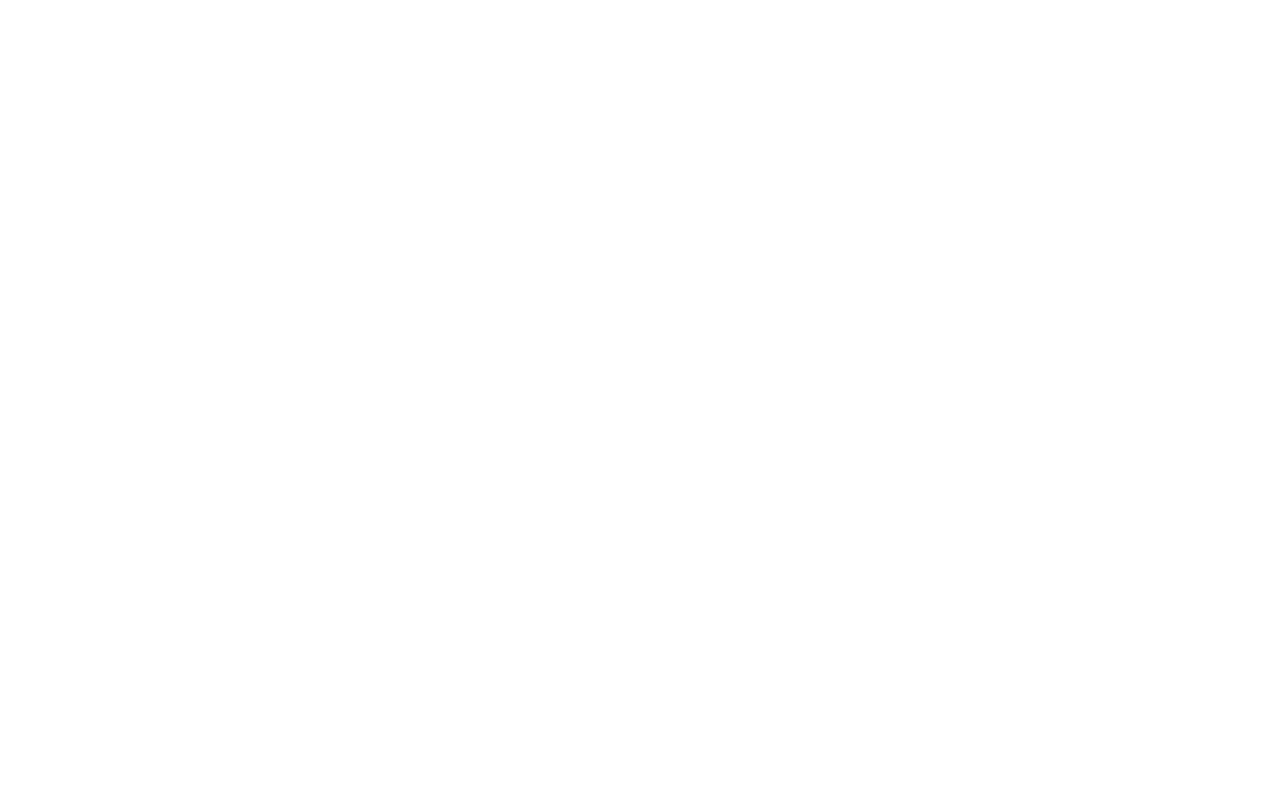
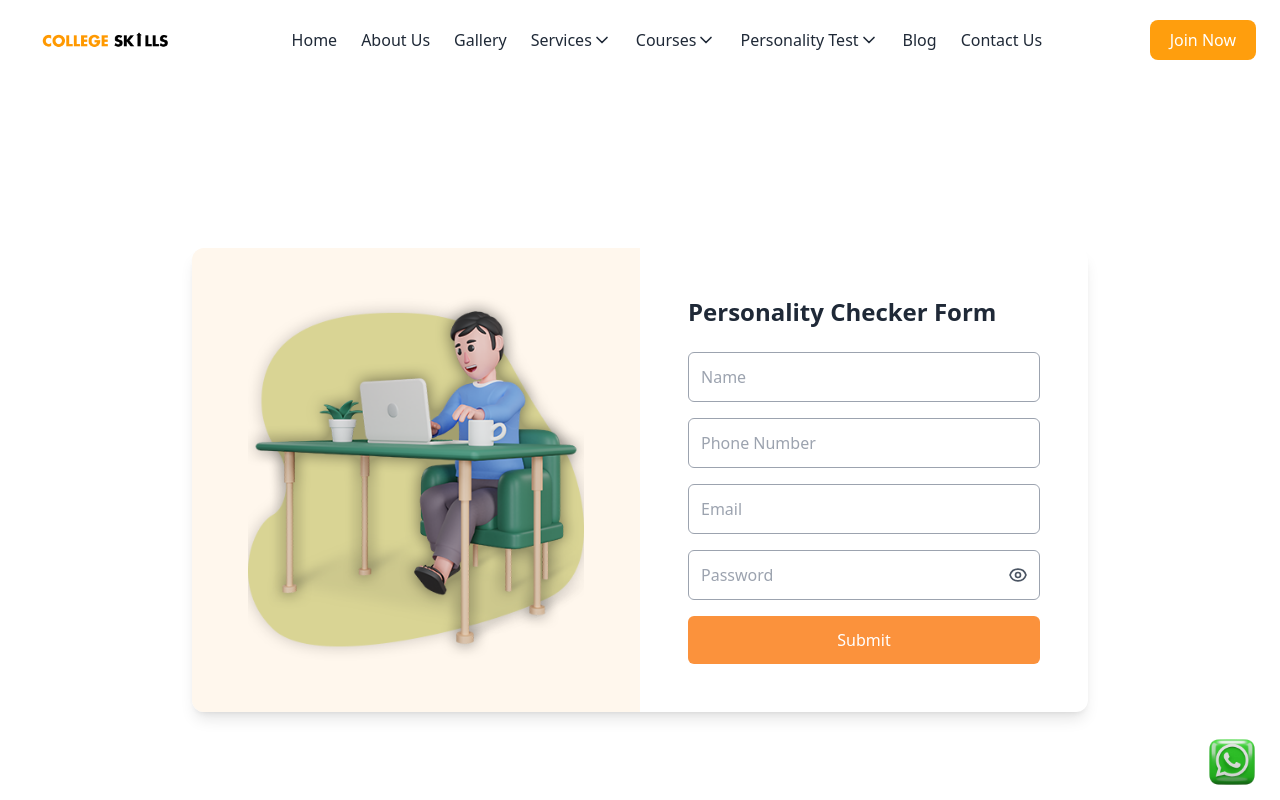
Before and after one commit to CollegeSkills/collegeskills, a React (Vite) app: page /signup in a window 1280 px wide. Before the commit this address had no page. Shown: the top 800 px of the page. Built offline with nearby package versions, Linux system fonts and the light colour scheme.

Commit message:
add signup page

```diff
--- a/src/App.jsx
+++ b/src/App.jsx
@@ -26,6 +26,7 @@ import JoinNowUser from "./Pages/Dashboard/JoinNowUser";
 import ResetPassword from "./Components/Admin/ResetPassword";
 import PersonalityTest from "./Pages/EnglishTest";
 import HinglishTest from "./Pages/HinglishTest";
+import SignUp from "./Pages/Signup";
 
 function App() {
   return (
@@ -60,6 +61,7 @@ function App() {
           <Route path="/englsih-test" element={<PersonalityTest/>} />
           <Route path="/hinglsih-test" element={<HinglishTest/>} />
           <Route path="/admin-login" element={<AdminLogin />} />
+          <Route path="/signup" element={<SignUp />} />
                <Route path="/reset-password/:token" element={<ResetPassword />} />
 
           {/* Protected admin routes */}
--- /dev/null
+++ b/src/Pages/SignUp.jsx
@@ -0,0 +1,171 @@
+import React, { useState } from "react";
+import { toast, ToastContainer } from "react-toastify";
+import "react-toastify/dist/ReactToastify.css";
+import image from '../assets/animation.png';
+import Navbar from "../Components/Navbar/Navbar";
+import Footer from "../Components/Footer/Footer";
+
+const SignUp = () => {
+  const [form, setForm] = useState({
+    name: "",
+    phone: "",
+    email: "",
+    password: "",
+  });
+
+  const [showPassword, setShowPassword] = useState(false);
+
+  const handleChange = (e) => {
+    setForm({ ...form, [e.target.name]: e.target.value });
+  };
+
+  const validate = () => {
+    const { name, phone, email, password } = form;
+    if (!name || !phone || !email || !password) {
+      toast.error("All fields are required!");
+      return false;
+    }
+    const phoneRegex = /^[0-9]{10}$/;
+    if (!phoneRegex.test(phone)) {
+      toast.error("Phone number must be 10 digits");
+      return false;
+    }
+    const emailRegex = /^[^\s@]+@[^\s@]+\.[^\s@]+$/;
+    if (!emailRegex.test(email)) {
+      toast.error("Invalid email address");
+      return false;
+    }
+    if (password.length < 6) {
+      toast.error("Password must be at least 6 characters");
+      return false;
+    }
+    return true;
+  };
+
+  const handleSubmit = (e) => {
+    e.preventDefault();
+    if (!validate()) return;
+     // submit form data to backend or show success
+    toast.success("Form submitted successfully!");
+    setForm({ name: "", phone: "", email: "", password: "" });
+  };
+
+  return (
+    <>
+      <Navbar />
+      <div className="flex items-center justify-center min-h-screen p-4">
+        <ToastContainer position="top-right" />
+        <div className="flex flex-col w-full max-w-4xl overflow-hidden bg-white shadow-lg rounded-xl md:flex-row">
+          {/* Left Image Section */}
+          <div className="flex items-center justify-center md:w-1/2 bg-orange-50">
+            <img
+              src={image}
+              alt="Illustration"
+              className="w-3/4 h-auto"
+            />
+          </div>
+
+          {/* Right Form Section */}
+          <div className="w-full p-8 md:w-1/2 md:p-12">
+            <h2 className="mb-6 text-2xl lg:text-gray-800 text-brand-primary lg:font-bold">
+              Personality Checker Form
+            </h2>
+
+            <form className="space-y-4" onSubmit={handleSubmit}>
+              <input
+                type="text"
+                name="name"
+                value={form.name}
+                onChange={handleChange}
+                placeholder="Name"
+                className="w-full p-3 border border-gray-400 rounded-md focus:outline-none focus:ring-2 focus:ring-orange-400"
+              />
+              <input
+                type="text"
+                name="phone"
+                value={form.phone}
+                onChange={handleChange}
+                placeholder="Phone Number"
+                className="w-full p-3 border border-gray-400 rounded-md focus:outline-none focus:ring-2 focus:ring-orange-400"
+              />
+              <input
+                type="email"
+                name="email"
+                value={form.email}
+                onChange={handleChange}
+                placeholder="Email"
+                className="w-full p-3 border border-gray-400 rounded-md focus:outline-none focus:ring-2 focus:ring-orange-400"
+              />
+
+              {/* Password Input with Eye Icon */}
+              <div className="relative">
+                <input
+                  type={showPassword ? "text" : "password"}
+                  name="password"
+                  value={form.password}
+                  onChange={handleChange}
+                  placeholder="Password"
+                  className="w-full p-3 pr-10 border border-gray-400 rounded-md focus:outline-none focus:ring-2 focus:ring-orange-400"
+                />
+                <span
+                  onClick={() => setShowPassword(!showPassword)}
+                  className="absolute inset-y-0 flex items-center cursor-pointer right-3"
+                >
+                  {showPassword ? (
+                    // EyeOff Icon
+                    <svg
+                      xmlns="http://www.w3.org/2000/svg"
+                      className="w-5 h-5 text-gray-600"
+                      fill="none"
+                      viewBox="0 0 24 24"
+                      stroke="currentColor"
+                    >
+                      <path
+                        strokeLinecap="round"
+                        strokeLinejoin="round"
+                        strokeWidth={2}
+                        d="M13.875 18.825A10.05 10.05 0 0112 19c-5.523 0-10-4.477-10-10 0-1.035.166-2.032.476-2.958m2.552 5.513A3.5 3.5 0 1112 15.5a3.5 3.5 0 01-1.472-6.796m-3.132-3.13l12 12"
+                      />
+                    </svg>
+                  ) : (
+                    // Eye Icon
+                    <svg
+                      xmlns="http://www.w3.org/2000/svg"
+                      className="w-5 h-5 text-gray-600"
+                      fill="none"
+                      viewBox="0 0 24 24"
+                      stroke="currentColor"
+                    >
+                      <path
+                        strokeLinecap="round"
+                        strokeLinejoin="round"
+                        strokeWidth={2}
+                        d="M15 12a3 3 0 11-6 0 3 3 0 016 0z"
+                      />
+                      <path
+                        strokeLinecap="round"
+                        strokeLinejoin="round"
+                        strokeWidth={2}
+                        d="M2.458 12C3.732 7.943 7.523 5 12 5s8.268 2.943 9.542 7c-1.274 4.057-5.065 7-9.542 7s-8.268-2.943-9.542-7z"
+                      />
+                    </svg>
+                  )}
+                </span>
+              </div>
+
+              <button
+                type="submit"
+                className="w-full py-3 font-medium text-white transition-all duration-300 bg-orange-400 rounded-md hover:bg-orange-500"
+              >
+                Submit
+              </button>
+            </form>
+          </div>
+        </div>
+      </div>
+      <Footer />
+    </>
+  );
+};
+
+export default SignUp;
```
Also changed, not shown: src/assets/animation.png (added).
